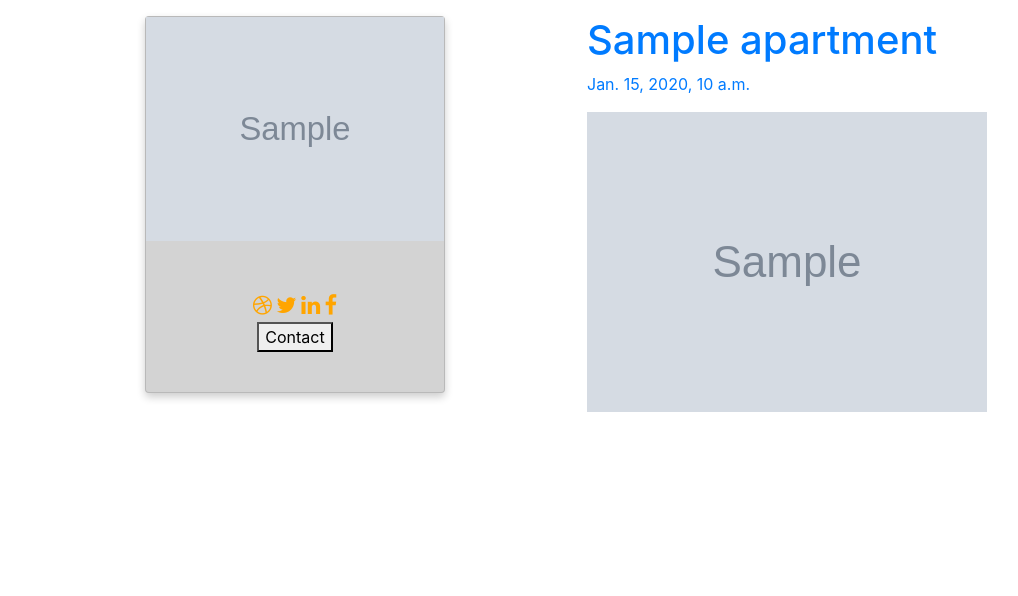
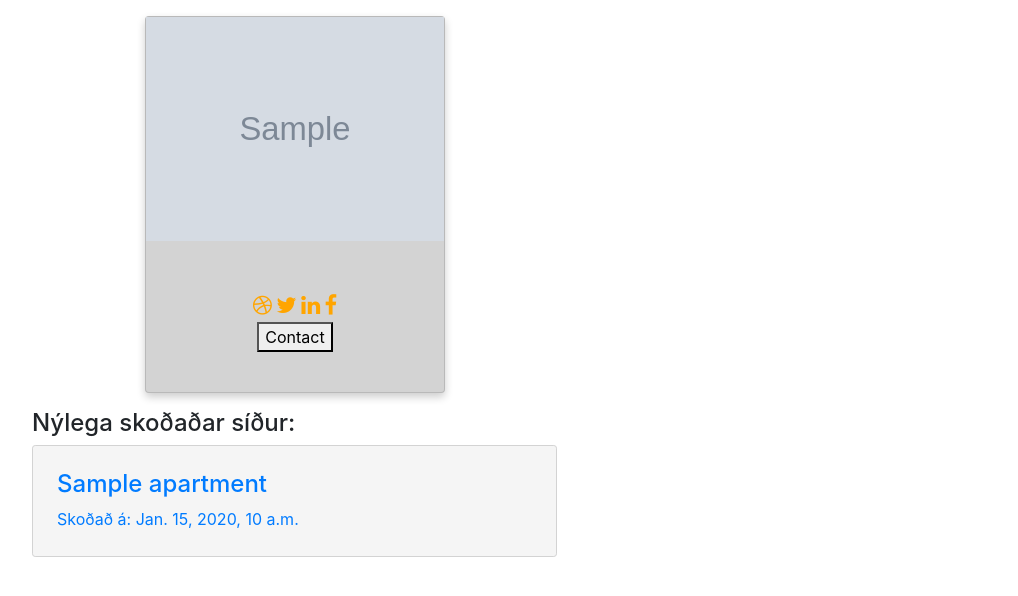
Before and after one commit to pker98/verklegt2, a Django app: template project/templates/notandi/profile.html in a window 1280 px wide. Shown: the part 56-652 px from the top of the page, without its empty margins (68-1086 px from the left). Run offline with Django 3.2, Linux system fonts and the light colour scheme; the template is opened without the code that fills it: most values are stand-ins (such as "Sample title", 1, 10 or a date in 2020); grey boxes marked "Sample" are stand-in pictures; some libraries are stand-ins or nearby versions.

Commit message:
search history css

```diff
--- a/project/fasteignasala/static/css/main.css
+++ b/project/fasteignasala/static/css/main.css
@@ -134,6 +134,26 @@ h2 {
 
 .price_container div {
     padding: 0.5rem;
+}
+
+.history-block {
+    padding: 1.5rem;
+    width: 100%;
+    height: 7rem;
+    border-width: 1rem;
+    border-color: lightgrey;
+    border-width: 0.1rem;
+    border-style: solid;
+    border-radius: 0.2rem;
+    margin: 0.1rem 0;
+}
+
+.history-block a {
+    margin: auto;
+}
+
+.history-content :nth-child(even).history-block {
+    background-color: whitesmoke;
 }
 
 .apartment_container .info {
--- a/project/fasteignasala/static/js/apartments.js
+++ b/project/fasteignasala/static/js/apartments.js
@@ -81,14 +81,18 @@ function showSlides(n) {
   for (i = 0; i < dots.length; i++) {
       dots[i].className = dots[i].className.replace(" active", "");
   }
-  slides[slideIndex-1].style.display = "block";
-  dots[slideIndex-1].className += " active";
+  //slides[slideIndex-1].style.display = "block";
+  //dots[slideIndex-1].className += " active";
 }
 
 $(document).ready(function() {
     $('#search-button').on('click', function(e) {
         e.preventDefault();
-        var searchText = $('#search-box').val();
+        if ($('#search-box').val() == null) {
+            var searchText = ''
+        } else  {
+            var searchText = $('#search-box').val();
+        }
         var min_size = $("#slider1").slider("values")[0];
         var max_size = $("#slider1").slider("values")[1];
         var min_mkr = $("#slider2").slider("values")[0] * 1000000;
--- a/project/notandi/views.py
+++ b/project/notandi/views.py
@@ -1,4 +1,5 @@
 from django.contrib.auth.models import User
+from django.db.models import Count
 from django.shortcuts import render, redirect
 from django.contrib.auth.forms import UserCreationForm
 from django.contrib.auth.views import LoginView
@@ -25,7 +26,7 @@ def innskraning(request):
 def profile(request):
     profile = Profile.objects.filter(user=request.user).first()
     #user = User.objects.filter(user=request.user).first()#Not sure if I add user here
-    history_list = History.objects.filter(user_id=request.user.id)
+    history_list = History.objects.filter(user_id=request.user.id).order_by('-viewed_on')[:10]
     if request.method == "POST":
         form = Profile_form(instance=profile, data=request.POST)
         if form.is_valid():
--- a/project/templates/notandi/profile.html
+++ b/project/templates/notandi/profile.html
@@ -15,13 +15,18 @@
                 </div>
             </div>
         </div>
-        <div class="col-md-6">
+    </div>
+
+        <div class="col-md-6 history-content">
+            <h2>Nýlega skoðaðar síður:</h2>
             {% for instance in history %}
-                <a href="/{{ instance.apartment_id }}">
-                <h1>{{ instance.apartment}}</h1>
-                <p>{{ instance.viewed_on }}</p>
-                <img src="{{ instance.apartment.apartmentimage_set.first.image }}">
-                </a>
+                <div class="history-block">
+                    <a href="/{{ instance.apartment_id }}">
+                    <h2>{{ instance.apartment}}</h2>
+                    <p>Skoðað á: {{ instance.viewed_on }}</p>
+                    </a>
+                </div>
+
             {% endfor %}
         </div>
 {% endblock content %}
```
